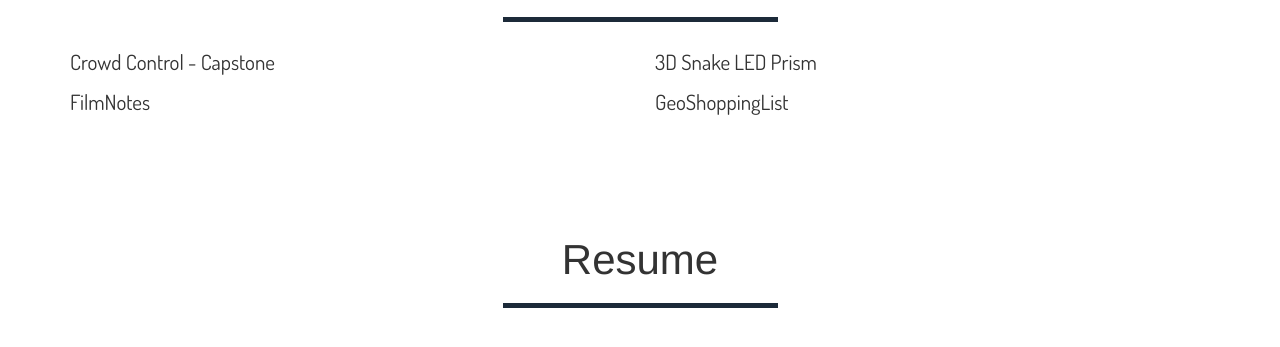
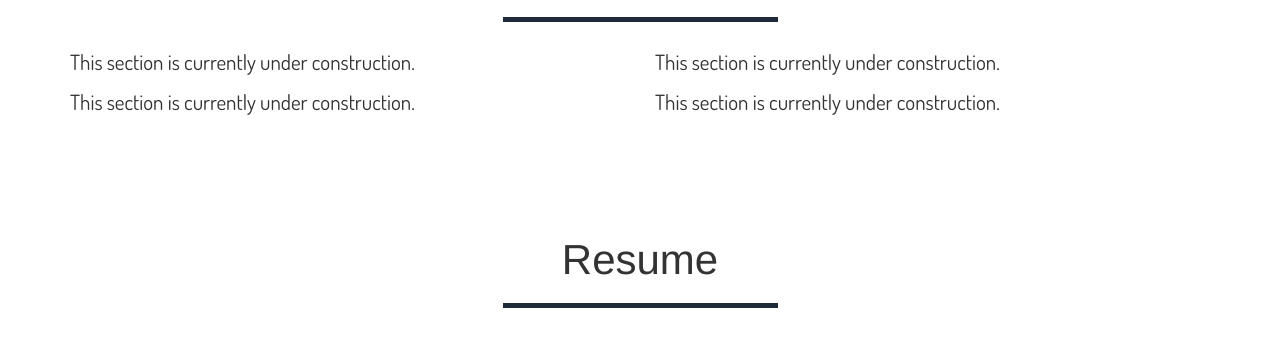
Before and after one commit to robertozimek/robertozimek.github.io, a plain HTML site: page index.html in a window 1280 px wide. Shown: the part 729-1076 px from the top of the page. Drawn offline with nearby package versions, Linux system fonts and the light colour scheme; a web font is replaced by a local one.

Commit message:
replaced content under portfolio section to inform that it's under construction

```diff
--- a/index.html
+++ b/index.html
@@ -72,24 +72,28 @@
         <div class="row">
   				<div class="col-lg-6">
   					<p>
-              Crowd Control - Capstone
+              This section is currently under construction.
             </p>
   				</div><!-- col-lg-6 -->
 
   				<div class="col-lg-6">
-  					<p>3D Snake LED Prism</p>
+  					<p>
+              This section is currently under construction.
+            </p>
   				</div><!-- col-lg-6 -->
   			</div><!-- row -->
 
         <div class="row">
   				<div class="col-lg-6">
   					<p>
-              FilmNotes
+              This section is currently under construction.
             </p>
   				</div><!-- col-lg-6 -->
 
   				<div class="col-lg-6">
-  					<p>GeoShoppingList</p>
+  					<p>
+              This section is currently under construction.
+            </p>
   				</div><!-- col-lg-6 -->
 			  </div><!-- row -->
       </div> <!-- container -->
```
